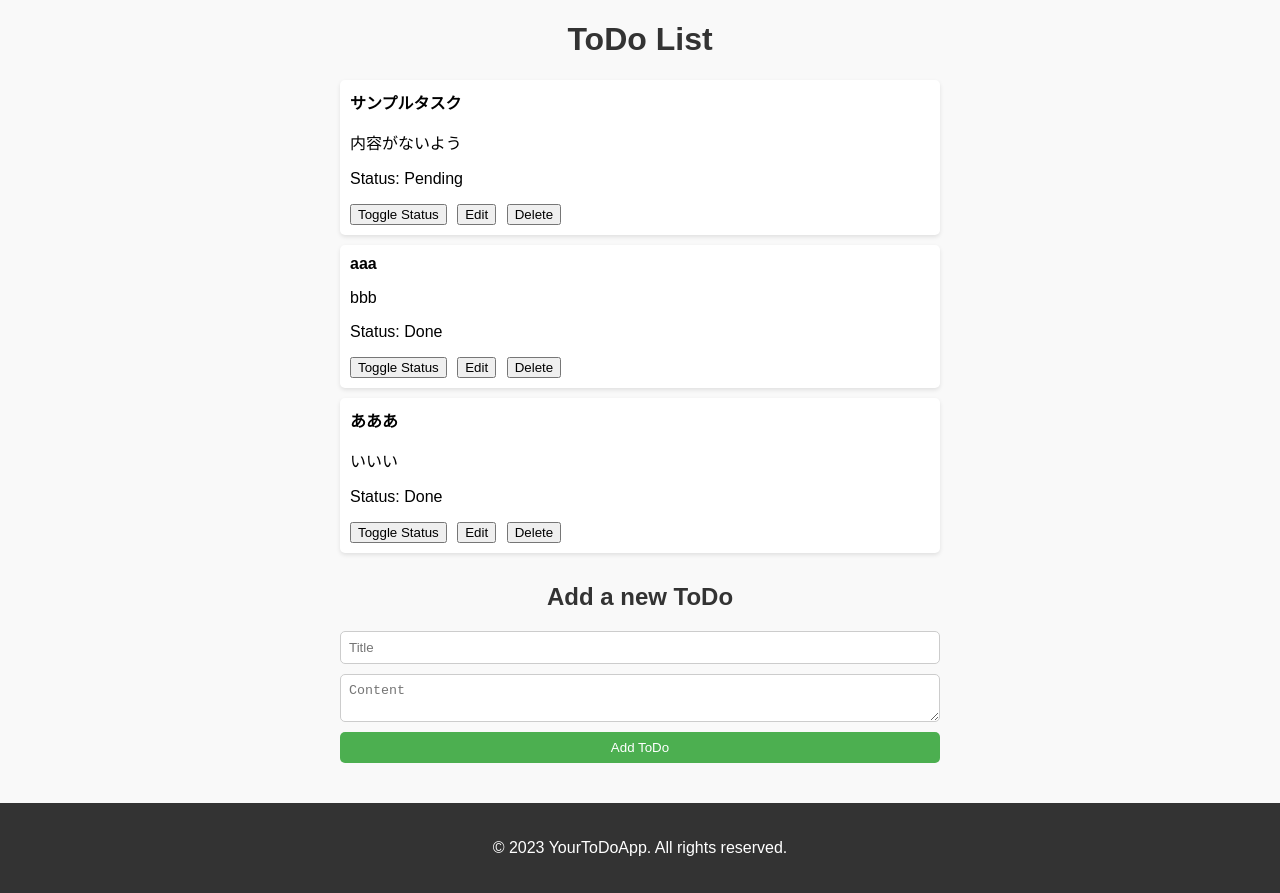
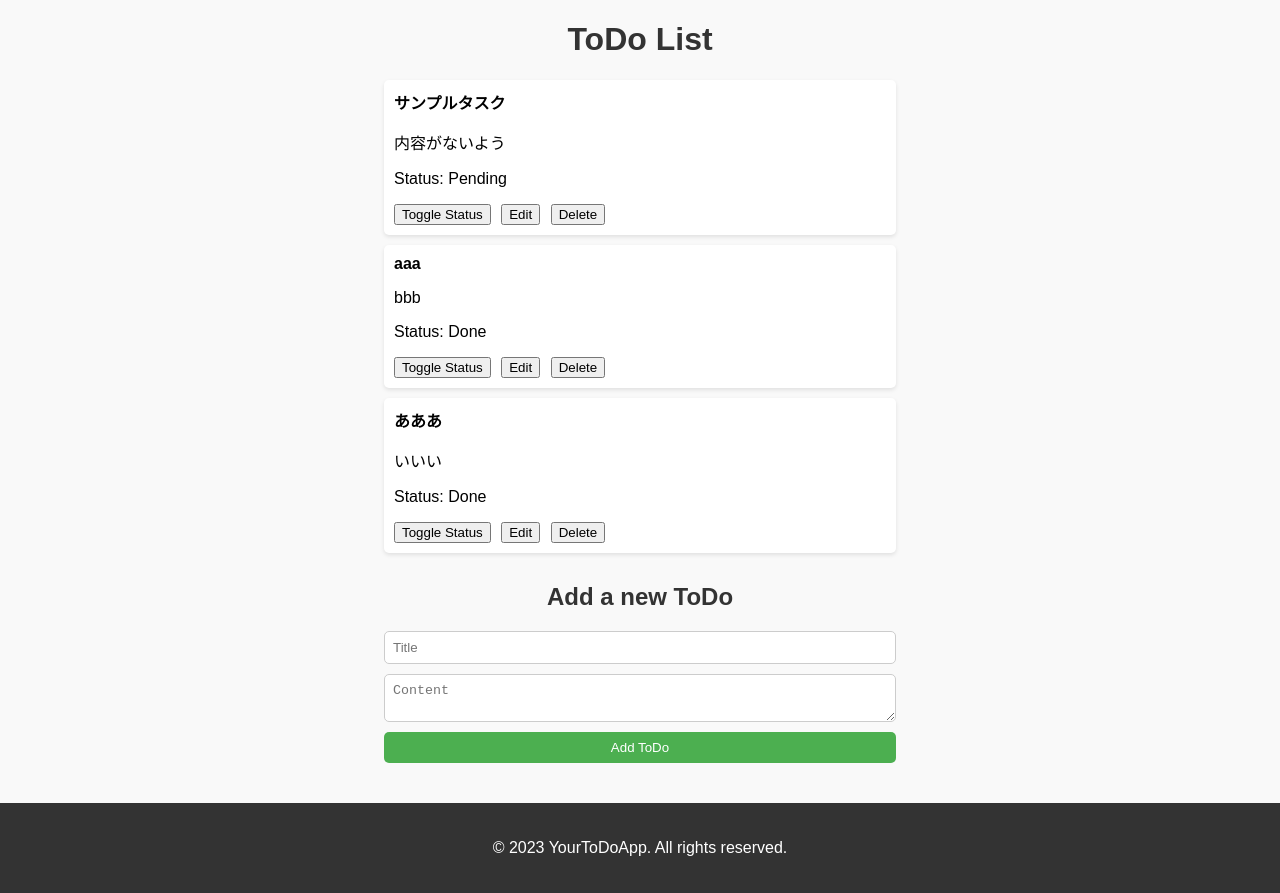
Before and after one commit to k-wakayama-gh/fastapi-test, a FastAPI app: page /todos in a window 1280 px wide. Run offline with FastAPI, Linux system fonts and the light colour scheme.

Commit message:
Add files via upload

```diff
--- a/assets/css/todos.css
+++ b/assets/css/todos.css
@@ -22,7 +22,7 @@ h1, h2 {
     list-style: none;
     padding: 0;
     width: 100%; /* 幅を100%に設定 */
-    max-width: 600px; /* 最大幅を指定（PC上で適切な幅に調整） */
+    /* max-width: 600px; /* 最大幅を指定（PC上で適切な幅に調整） */
     margin: 0 auto; /* 中央寄せ */
 }
 
@@ -45,7 +45,7 @@ h1, h2 {
     align-items: center;
     margin-top: 20px;
     width: 100%; /* 幅を100%に設定 */
-    max-width: 600px; /* 最大幅を指定（PC上で適切な幅に調整） */
+    /* max-width: 600px; /* 最大幅を指定（PC上で適切な幅に調整） */
     margin: 0 auto; /* 中央寄せ */
 }
 
@@ -128,6 +128,6 @@ button {
     /* PC向けのスタイル */
     #todo-list,
     #add-todo-form {
-        width: 50%; /* PCサイズ向けに幅を調整 */
+        width: 40%; /* PCサイズ向けに幅を調整 */
     }
 }
```
